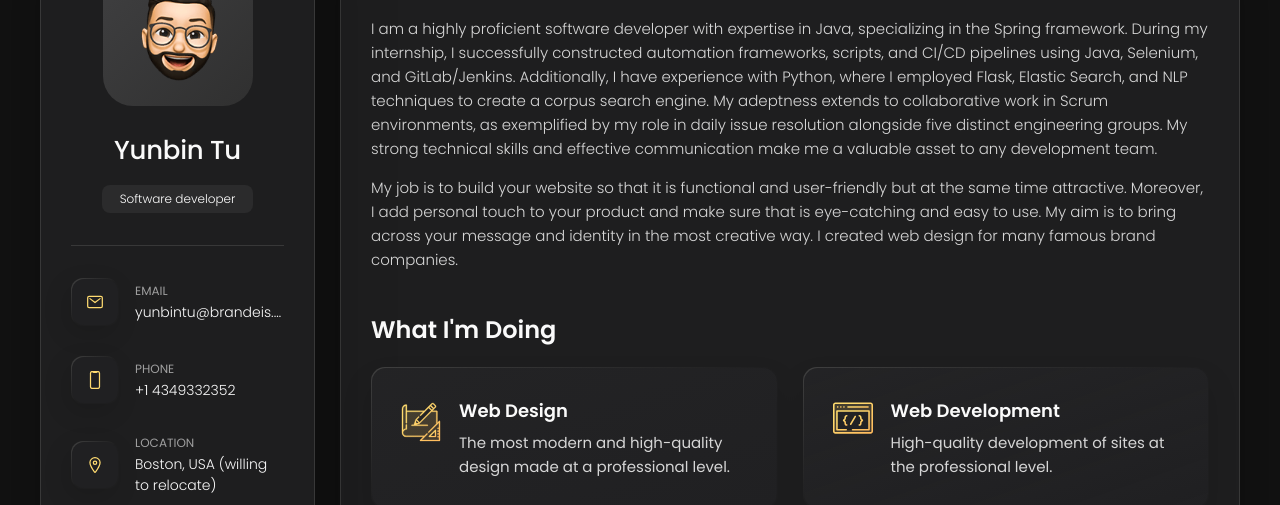
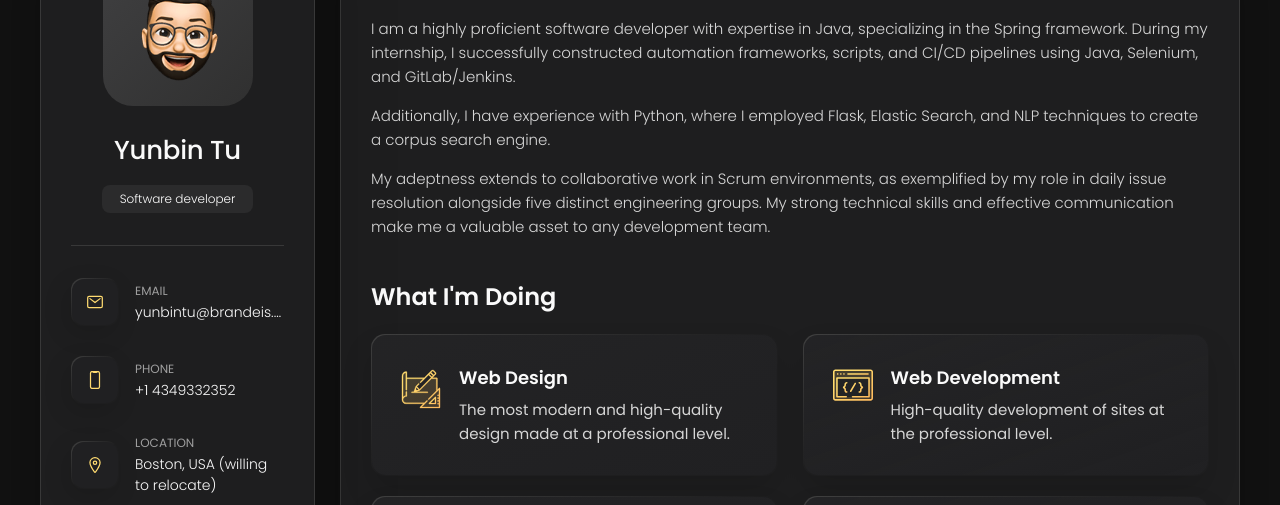
Before and after one commit to ybt1024/ybt1024.github.io, a plain HTML site: page index.html in a window 1280 px wide. Shown: the part 162-667 px from the top of the page. Drawn offline with nearby package versions, Linux system fonts and the light colour scheme.

Commit message:
modify paragraph

```diff
--- a/index.html
+++ b/index.html
@@ -187,19 +187,17 @@
           <p>
             I am a highly proficient software developer with expertise in Java, specializing in the Spring framework.
             During my internship, I successfully constructed automation frameworks, scripts, and CI/CD pipelines using
-            Java, Selenium, and GitLab/Jenkins. Additionally, I have experience with Python, where I employed Flask,
-            Elastic Search, and NLP techniques to create a corpus search engine. My adeptness extends to collaborative
+            Java, Selenium, and GitLab/Jenkins.
+          </p>
+          <p>
+            Additionally, I have experience with Python, where I employed Flask,
+            Elastic Search, and NLP techniques to create a corpus search engine.
+          </p>
+          <p>
+            My adeptness extends to collaborative
             work in Scrum environments, as exemplified by my role in daily issue resolution alongside five distinct
             engineering groups. My strong technical skills and effective communication make me a valuable asset to any
             development team.
-          </p>
-
-          <p>
-            My job is to build your website so that it is functional and user-friendly but at the same time attractive.
-            Moreover, I
-            add personal touch to your product and make sure that is eye-catching and easy to use. My aim is to bring
-            across your
-            message and identity in the most creative way. I created web design for many famous brand companies.
           </p>
         </section>
 
```
